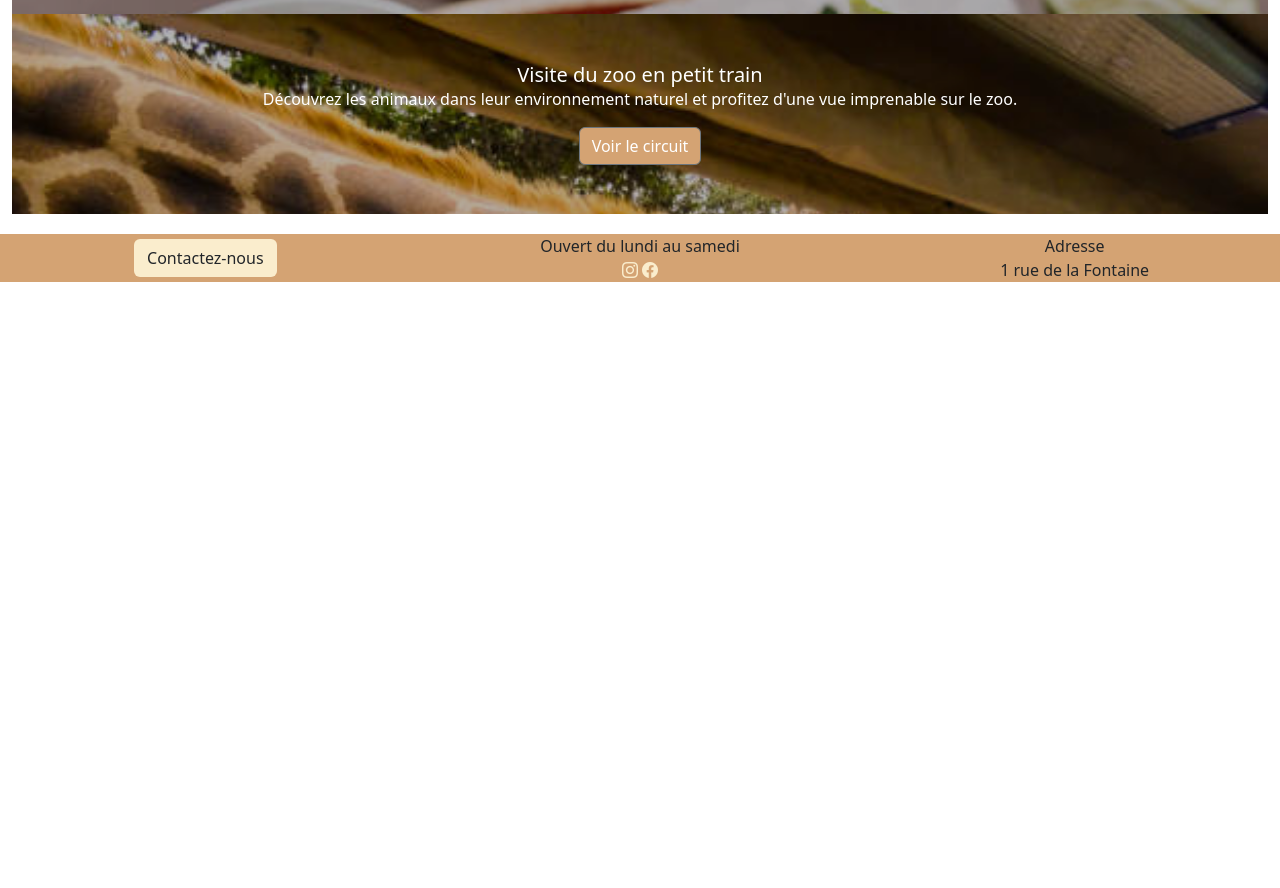
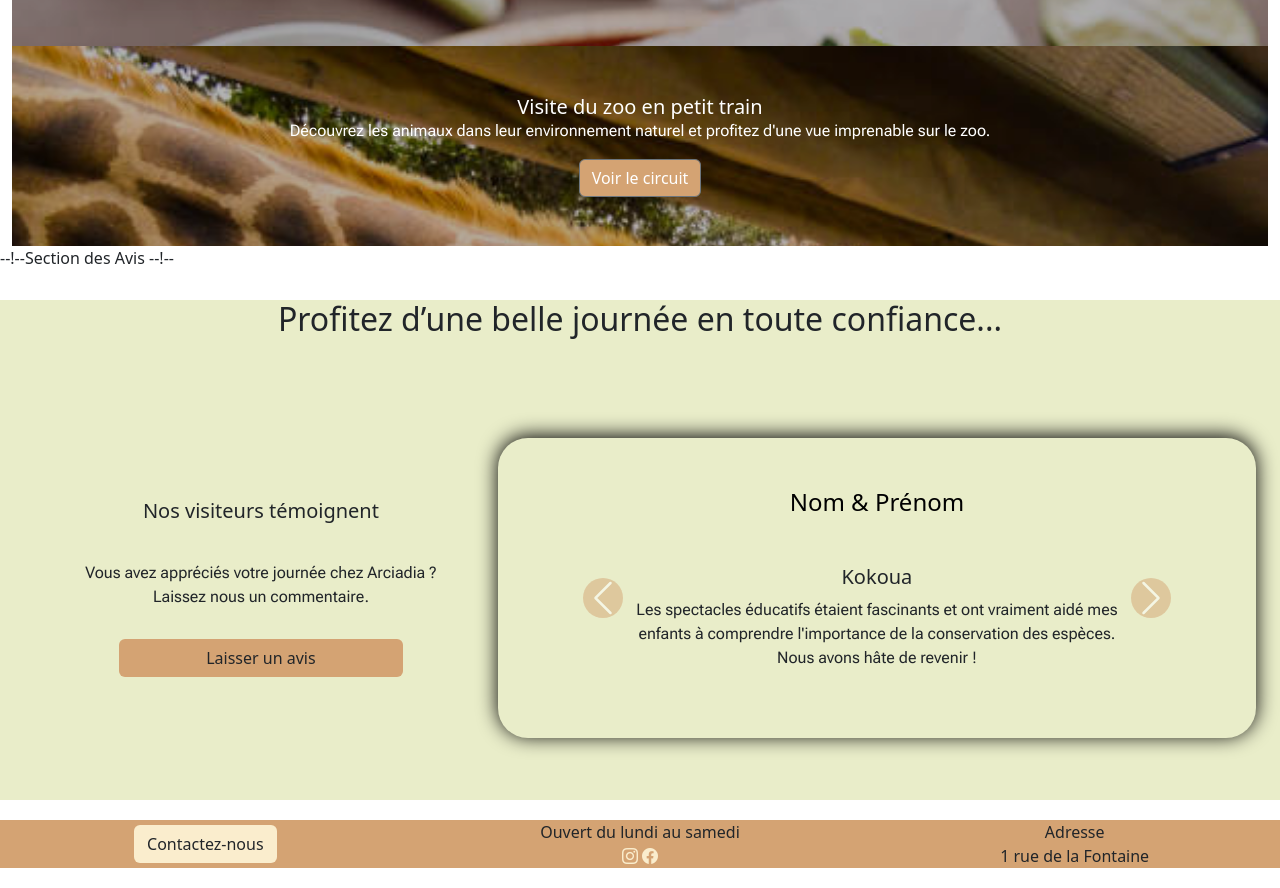
Before and after one commit to DistinX66/Arcadia, a website with bundled scripts: page index.html in a window 1280 px wide. Shown: the part 1503-2391 px from the top of the page. Before the commit the page ends 1805 px from the top, so only its background shows below. Built offline with nearby package versions, Linux system fonts and the light colour scheme; files whose address does not match are found by name; a web font is replaced by a local one.

Commit message:
home_finition

```diff
--- a/index.html
+++ b/index.html
@@ -6,7 +6,12 @@
     <link rel="stylesheet" href="node_modules/bootstrap/dist/css/bootstrap.min.css">
     <link rel="stylesheet" href="scss/style.css">
     <link rel="stylesheet" href="/scss/main.css">
+    <link rel="preconnect" href="https://fonts.googleapis.com">
+    <link rel="preconnect" href="https://fonts.gstatic.com" crossorigin>
+    <link href="https://fonts.googleapis.com/css2?family=Englebert&display=swap" rel="stylesheet">
     <link rel="stylesheet" href="https://cdn.jsdelivr.net/npm/bootstrap-icons@1.11.3/font/bootstrap-icons.min.css">
+    <link rel="stylesheet" href="https://cdn.jsdelivr.net/npm/@fortawesome/fontawesome-free@6.4.2/css/fontawesome.min.css" integrity="sha384-BY+fdrpOd3gfeRvTSMT+VUZmA728cfF9Z2G42xpaRkUGu2i3DyzpTURDo5A6CaLK" crossorigin="anonymous">
+    <link href="https://fonts.googleapis.com/css2?family=Englebert&family=Roboto+Flex:opsz,wght@8..144,100..1000&display=swap" rel="stylesheet">
     <title>Document</title>
 </head>
 <body>
--- a/pages/home.html
+++ b/pages/home.html
@@ -1,14 +1,14 @@
 <div class="hero-scene text-center text-white">
   <div class="hero-scene-content">
-    <h1>Découvrez la magie du monde animal à Arcadia</h1>
-    <button class="btn-btn-primary">Réservez</button>
+    <h1 class="englebert-regular">Découvrez la magie du monde animal à Arcadia</h1>
+    <button class="btn-btn-primary-top">Réservez</button>
   </div>
 </div>
 
 <section>
   <article>
 
-    <h2 class="text-center h2">Voyagez au cœur de nos différents habitats</h2>
+    <h2 class="text-center h2" style="margin: 20px;">Voyagez au cœur de nos différents habitats</h2>
     <div class="container container-fluid">
       <div class="row container-fluid">
         <div class="col-4">
@@ -52,8 +52,8 @@
   <section class="bloc-services container-fluid py-auto">
     <h2 class="services">Au programme de votre visite...</h2>
       <div class="card-body1"style="height: 200px;">
-        <h5 class="text-center" style="color: white;">Visite des habitats avec un guide</h5>
-        <p class="text-center"style="color: white;">Profitez d'une visite pédagogique et enrichissante pour petits et grands.</p>
+        <h5 class="text-center card-text" style="color: white;">Visite des habitats avec un guide</h5>
+        <p class="text-center card-text"style="color: white;">Profitez d'une visite pédagogique et enrichissante pour petits et grands.</p>
         <a href="#" class="btn btn-secondary" style="margin-left: 100px; margin-right: 100px;background-color:#D4A373;">Télécharger le guide gratuit</a>
       </div>
       <div class="card-body2"style="height: 200px;">
@@ -66,6 +66,68 @@
         <p class="card-text" style="color: white;">Découvrez les animaux dans leur environnement naturel et profitez d'une vue imprenable sur le zoo.</p>
         <a href="#" class="btn btn-secondary text-center" style="margin-left: 100px; margin-right: 100px;background-color:#D4A373;">Voir le circuit</a>
       </div>
+  </section>
+
+  --!--Section des Avis --!--
+  <section class="Avis container-fluid py-auto">
+    <h2 class="avis text-center" style="margin-top: 30px;">Profitez d’une belle journée en toute confiance...</h2>
+    <div class="Temoignages container-fluid w-100%" style="margin-top: 100px;
+    margin-bottom: 100px; display: flex; justify-content: space-between;">
+    <div class="bloc-btn">
+      <h5 class="Visiteurs">Nos visiteurs témoignent</h3>
+        <p class="review_ctr" style="margin: 30px;"> Vous avez appréciés votre journée chez Arciadia ? <br>Laissez nous un commentaire.</p>
+        <a href="#" class="btn btn-review text-center" style="background-color:#D4A373;">Laisser un avis</a>
+    </div>
+
+      <div class="row-tem">
+
+        <div class="col-3" style="flex: 0 0 auto; width: 85%;" d-flex>
+          <div id="carouselExampleCaptions" class="carousel slide">
+            <div class="carousel-inner">
+              <h4 class="temoignages-name">Nom & Prénom</h4>
+              <div class="carousel-item active">
+                <h5 class="name">Kokoua</h5>
+                  <p class="review">Les spectacles éducatifs étaient fascinants et ont vraiment aidé mes enfants à comprendre l'importance de la conservation des espèces. Nous avons hâte de revenir !</p>
+                <div class="carousel-caption d-none d-md-block">
+
+                </div>
+              </div>
+              <div class="carousel-item">
+                <h5 class="name">N'guessan</h5>
+                  <p class="review"> Le personnel est compétent et clairement passionné par leur travail.</p>
+                <div class="carousel-caption d-none d-md-block">
+
+                </div>
+              </div>
+              <div class="carousel-item">
+                <h5 class="name">Narcisse</h5>
+                  <p class="review">Visiter ce zoo a été une expérience incroyable pour toute ma famille. Les animaux sont bien soignés et les enclos sont propres et spacieux.</p>
+                </div>
+                <div class="carousel-caption d-none d-md-block">
+
+              </div>
+            </div>
+
+            <button class="carousel-control-prev" type="button" data-bs-target="#carouselExampleCaptions" data-bs-slide="prev" style="margin-top: 70px;margin-bottom: 50px;">
+              <span class="carousel-control-prev-icon" aria-hidden="true"></span>
+              <span class="visually-hidden">Previous</span>
+            </button>
+            <button class="carousel-control-next" type="button" data-bs-target="#carouselExampleCaptions" data-bs-slide="next" style="margin-top: 70px;margin-bottom: 50px;">
+              <span class="carousel-control-next-icon" aria-hidden="true"></span>
+              <span class="visually-hidden">Next</span>
+            </button>
+          </div>
+        </div>
+      </div>
+
+
+
+
+      </div>
+
+
+    </div>
+
 
 
   </section>
--- a/scss/style.css
+++ b/scss/style.css
@@ -31,6 +31,15 @@
   }
 
 
+
+  .btn-btn-primary-top{
+    background-color: #D4A373;
+    width: 20%;
+    border-radius: 30px;
+    border-color: #D4A373;
+    color: white;
+    margin-top: 10px;
+  }
 .text-center h2{
     text-align: center;
     padding: 10px;
@@ -134,3 +143,119 @@ h5, p, a{
     opacity: 0.7;
 
 }
+
+.Avis{
+    height: 500px;
+    background-color: #E9EDC9;
+    width: 50%;
+
+}
+
+.Temoignage{
+    margin-top: 100px;
+    margin-bottom: 100px;
+    position: relative;
+    display: flex;
+
+
+
+
+}
+
+.row-tem{
+
+    height: 300px;
+    width: 80%;
+    text-align: center;
+    display: flex;
+    flex-wrap: nowrap;
+    justify-content: center;
+    align-content: center;
+    align-items: center;
+    border-radius: 30px;
+    box-shadow: black;
+    box-shadow: 0px -2px 20px black;
+}
+
+.bloc-btn{
+    width: 50%;
+    height: 300px;
+    text-align: center;
+    display: flex;
+    flex-direction: column;
+    align-items: center;
+    flex-wrap: wrap;
+    justify-content: center;
+
+}
+
+
+
+h5.section-heading{
+    text-align: center;
+}
+
+#carouselExampleAutoplaying{
+    width: 100%;
+    display: flex;
+}
+
+.carousel-indicators{
+    top: 0;
+}
+
+.temoignages-name {
+    color: black;
+
+}
+
+
+.carousel-inner {
+    height: 200px;
+}
+
+.carousel-item {
+    margin-top: 30px;
+}
+
+.name{
+    padding-top: 10px;
+}
+
+
+.review{
+    height: 60px;
+    width: 500px;
+    display: inline-flex;
+
+}
+
+.carousel-control-next-icon, .carousel-control-prev-icon{
+    background-color: #D4A373;
+    padding: 20px;
+    border-radius: 50px;
+}
+
+.btn-review{
+    background-color: #D4A373;
+    width: 60%;
+    border-radius: 30px;
+}
+
+h1,h2,h3,h4,h5,h6, {
+    font-family: "Englebert", cursive;
+    font-weight: 400;
+    font-style: normal;
+}
+
+
+  .navbar-brand{
+    font-family: "Englebert", cursive;
+    font-weight: 600;
+    font-style: normal;
+  }
+
+  .card-text, .review_ctr, .review {
+    font-family: "Roboto Flex", sans-serif;;
+
+  }
```
Also changed, not shown: scss/_custom.scss (line endings or trailing spaces).
